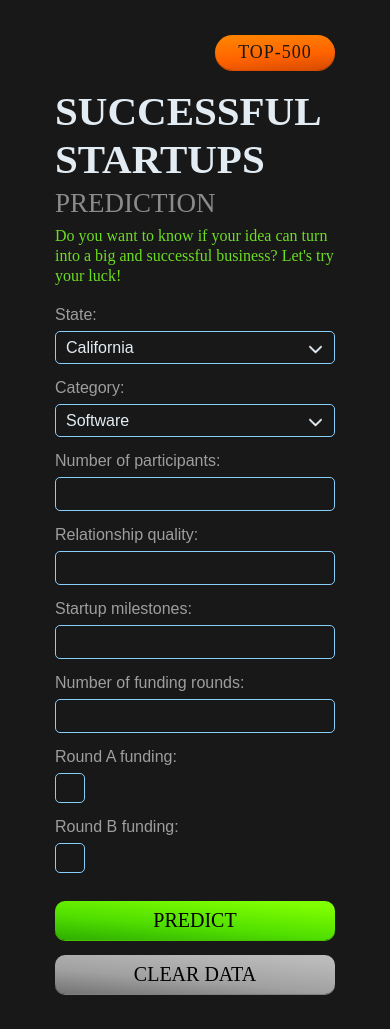
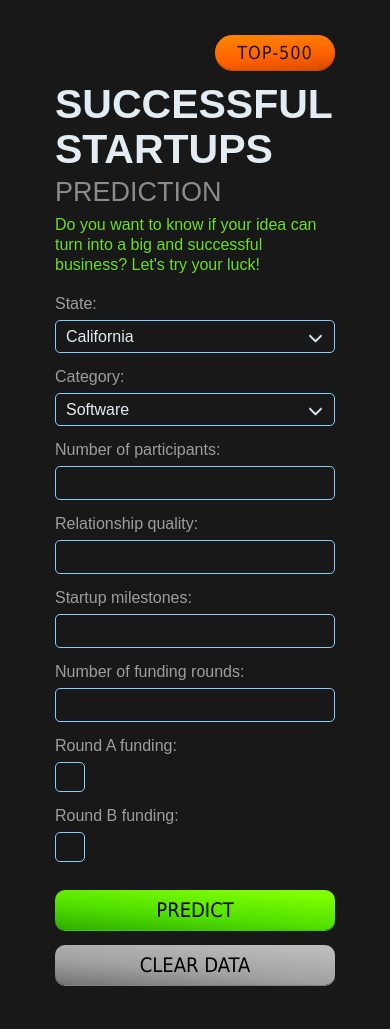
Before and after one commit to to-the-moon-1/Startups-prediction, a Django app: page / in a window 390 px wide. After the commit the page ends 986 px from the top, so only its background shows below. Run offline with Django 4.2, Linux system fonts and the light colour scheme.

Commit message:
Cleaned code

```diff
--- a/startup_api/forms.py
+++ b/startup_api/forms.py
@@ -29,8 +29,6 @@ class CustomerForm(forms.ModelForm):
 
     funding_rounds = forms.IntegerField(label='Number of funding rounds', widget=forms.NumberInput(attrs={'class': 'input'}))
 
-    # choices = [(True, 'on'), (False, 'off')],
-
     round_a = forms.BooleanField(label='Round A funding', required=False,
                                  widget=forms.CheckboxInput(attrs={'class': 'checkbox new_checkbox'}))
     round_b = forms.BooleanField(label='Round B funding', required=False,
--- a/startup_api/models.py
+++ b/startup_api/models.py
@@ -21,10 +21,6 @@ class Customer(models.Model):
 
     funding_rounds = models.IntegerField(default=0)
 
-    # ROUND_CHOICES = (
-    #     (True, 'on'), (False, 'off')
-    # )
-
     round_a = models.BooleanField(max_length=7, default=False)
     round_b = models.BooleanField(max_length=7, default=False)
 
--- a/startup_api/static/styles.css
+++ b/startup_api/static/styles.css
@@ -17,45 +19,21 @@ input[type=number] {
   -moz-appearance: textfield;
 }
 
-/*::placeholder { !* Chrome, Firefox, Opera, Safari 10.1+ *!*/
-/*  color: lightskyblue;*/
-/*  opacity: .55; !* Firefox *!*/
-  /*font-family: 'Montserrat';*/
-  /*font-size: 14px;*/
-/*}*/
 
-/*:-ms-input-placeholder { !* Internet Explorer 10-11 *!*/
-/*  color: lightskyblue;*/
-/*}*/
 
-/*::-ms-input-placeholder { !* Microsoft Edge *!*/
-/*  color: lightskyblue;*/
-/*}*/
-
-p {
-    color: #9e9e9e;
-    display: contents;
-    /*display: inline-grid;*/
-    /*align-content: center;*/
-    /*justify-items: start;*/
-    /*width: 100%;*/
-}
-
-label {
-    text-align: right;
-    position: relative;
-    top: 5px;
-}
+/* wrappers */
 
 .background {
     background-color: #181818;
-    /*background-image: url('bulb-40701_2.png');*/
     background-size: cover;
     margin: 0;
 }
 
-.wrapper {
+.wrapper_page, .main_content, .wrapper_title {
     display: grid;
+}
+
+.wrapper_page {
     align-items: center;
     height: 100vh;
     margin: auto;
@@ -65,35 +43,32 @@ label {
 }
 
 .main_content {
-    /*padding-top: 4%;*/
-    /*padding-bottom: 4%;*/
-    display: grid;
     justify-items: end;
     width: 100%;
 }
 
 .wrapper_content {
-    /*padding-left: 20px;*/
-    /*padding-right: 20px;*/
     max-width: 650px;
     margin: auto;
 }
 
-.subheader {
+.wrapper_title {
     margin-bottom: 5px;
-    display: grid;
     grid-template-columns: 1fr 1.4fr;
     align-items: center;
 }
 
+
+
+/* header */
+
 .title, .subtitle, .intro {
-    font-family: 'Montserrat';
+    font-family: Montserrat, sans-serif;
 }
 
 .title {
     color: #e3ecf3;
     text-transform: uppercase;
-    /*padding-top: 10%;*/
     font-size: 51px;
 }
 
@@ -113,33 +85,33 @@ label {
     text-align: center;
     width: 120px;
     padding: 7px 15px;
-    /*background-color: orangered;*/
     background: rgb(213, 75, 0);
     background: linear-gradient(-5deg, rgb(213, 75, 0) 0%, rgb(255, 98, 0) 40%, rgb(255, 129, 0) 90%);
     box-shadow: 0 1px 0 rgb(218, 77, 0);
     border-radius: 50px;
     font-weight: 500;
     letter-spacing: 1px;
-    /*font-family: cursive;*/
     font-size: 18px;
     color: #181818;
-    /*margin-left: 88%;*/
     margin-bottom: 5px;
-    font-family: Ayuthaya;
-    /*font-family: Lato;*/
+    font-family: Ayuthaya, Tahoma, sans-serif;
 }
 
 .intro {
     font-size: 15px;
     font-weight: 400;
     min-width: 360px;
-    /*display: inline-block;*/
-    /*margin-left: 6px;*/
-    /*color: chartreuse;*/
-    /*color: #5dea0d;*/
     color: #6ddd24;
     line-height: 20px;
 }
+
+.result_title {
+    margin-bottom: 15px;
+}
+
+
+
+/* content */
 
 .form {
     display: grid;
@@ -177,7 +153,7 @@ div.form:last-child {
     appearance: none;
     -webkit-appearance: none;
     min-width: 135px;
-    background-image: url('arrow-down_2.png');
+    background-image: url('arrow-down.png');
     background-repeat: no-repeat;
     background-size: 13px;
     background-position: right 12px top 11px;
@@ -241,23 +207,18 @@ div.form:last-child {
     font-weight: 500;
     text-transform: uppercase;
     width: 210px;
-    /*margin-left: 30%;*/
-    font-family: Ayuthaya;
+    font-family: Ayuthaya, Tahoma, sans-serif;
 }
 
 .main_button {
-    /*background-color: chartreuse;*/
     background: rgb(49,185,0);
     background: linear-gradient(5deg, rgb(46, 173, 0) 0%, rgba(81,223,0,1) 40%, rgba(127,255,0,1) 90%);
-    /*border: 1px solid rgb(55, 201, 0);*/
     box-shadow: 0 1px 0 rgb(73, 199, 1);
 }
 
 .second_button {
-    /*background-color: chartreuse;*/
     background: rgb(115, 115, 115);
     background: linear-gradient(5deg, rgb(115, 115, 115) 0%, rgb(161, 161, 161) 40%, rgb(187, 187, 187) 90%);
-    /*border: 1px solid rgb(55, 201, 0);*/
     box-shadow: 0 1px 0 rgb(128, 128, 128);
     margin-left: 10px;
 }
@@ -333,7 +294,7 @@ div.form:last-child {
 }
 
 @media (max-width: 399px) {
-    .wrapper {
+    .wrapper_page {
         height: 100%;
         max-width: 320px;
         padding: 35px 20px;
@@ -343,19 +304,23 @@ div.form:last-child {
         max-width: 280px;
     }
 
+    .wrapper_title {
+        margin-bottom: 5px;
+        display: block;
+    }
+
     .wrapper_result {
         height: 100vh;
     }
 
+    .top_title {
+        margin-bottom: 0;
+    }
+
     .title {
         font-size: 41px;
-        line-height: 48px;
+        line-height: 45px;
         margin-top: 12px;
-    }
-
-    .subheader {
-        margin-bottom: 5px;
-        display: block;
     }
 
     .subtitle {
--- a/startup_api/urls.py
+++ b/startup_api/urls.py
@@ -6,6 +6,5 @@ from rest_framework import routers
 router = routers.DefaultRouter()
 urlpatterns = [
                 path('api/', include(router.urls)),
-                # path('form/', views.FormView, name='form'),
                 path('', views.FormView, name='form'),
               ]
--- a/startup_api/views.py
+++ b/startup_api/views.py
@@ -23,9 +23,6 @@ def status(X):
         y_pred_status = model_status.predict(X)
         y_pred_top = model_top.predict(X)
 
-        pred_status = 'Active' if y_pred_status == 0 else 'Closed'
-        pred_top = 'Top' if y_pred_top == 1 else 'No top'
-
         active = 'Your startup will exist for more than 6 years (average closing time)'
         active_top = 'be in the top-500 of the most successful startups during this time.'
         closed = 'Your startup won\'t exist for more than 6 years (average closing time)'
@@ -50,7 +47,6 @@ def FormView(request):
         form = CustomerForm(request.POST or None)
 
         if form.is_valid():
-            # print('form is valid')
 
             city = form.cleaned_data['city']
             category = form.cleaned_data['category']
@@ -81,32 +77,8 @@ def FormView(request):
             df['has_roundA'] = [1 if round_a == 'on' else 0]
             df['has_roundB'] = [1 if round_b == 'on' else 0]
 
-            if city == 'is_CA':
-                new_city = 'California'
-            elif city == 'is_NY':
-                new_city = 'New York'
-            elif city == 'is_MA':
-                new_city = 'Massachusetts'
-            elif city == 'is_TX':
-                new_city = 'Texas'
-            else:
-                new_city = 'Other state'
-
-            data = {
-                'state': new_city,
-                'category': category,
-                'avg_members': int(avg_members),
-                'relationships': int(relationships),
-                'milestones': int(milestones),
-                'funding_rounds': int(funding_rounds),
-                'has_roundA': 'Round A' if round_a == 'on' else 'No round A',
-                'has_roundB': 'Round B' if round_a == 'on' else 'No round B',
-            }
-
             result = status(df)
             return render(request, 'status.html', {'data': result})
-        # else:
-        #     print(form.errors)
 
     form = CustomerForm()
     return render(request, 'form.html', {'form': form})
--- a/templates/form.html
+++ b/templates/form.html
@@ -10,12 +10,12 @@
     <title>Document</title>
 </head>
 <body class="background">
-    <div class="wrapper">
+    <div class="wrapper_page">
         <div class="main_content">
             <div class="top_title">TOP-500</div>
             <div class="wrapper_content">
                 <h1 class="title">Successful startups</h1>
-                <div class="subheader">
+                <div class="wrapper_title">
                     <h3 class="subtitle">Prediction</h3>
                     <p class="intro">Do you want to know if your idea can turn into a big and successful business? Let's try your luck!</p>
                 </div>
--- a/templates/status.html
+++ b/templates/status.html
@@ -11,18 +11,14 @@
     <title>Status</title>
 </head>
 <body class="background">
-    <div class="wrapper wrapper_result">
+    <div class="wrapper_page wrapper_result">
         <div class="wrapper_content">
             <h2 class="title result_title">Result:</h2>
             <p class="result_text">Based on the analysis of more than a thousand different startups, the following was determined:</p>
             <br/>
             <p class="result_text">{{ data }}</p>
             <br/>
-{#            {% if %}#}
-
-{#            {% endif %}#}
             <p class="result_text">In the end, regardless of the prediction, everything is in your hands.</p>
-{#            <a href="{{request.META.HTTP_REFERER}}">Go back</a>#}
             <button class="button main_button result_button" onClick="javascript:history.go(-1);">Back to form</button>
         </div>
     </div>
```
Also changed, not shown: other parts of startup_api/static/styles.css (+21 -28 lines), startup_api/static/arrow-down.png (renamed from startup_api/static/arrow-down_2.png).
